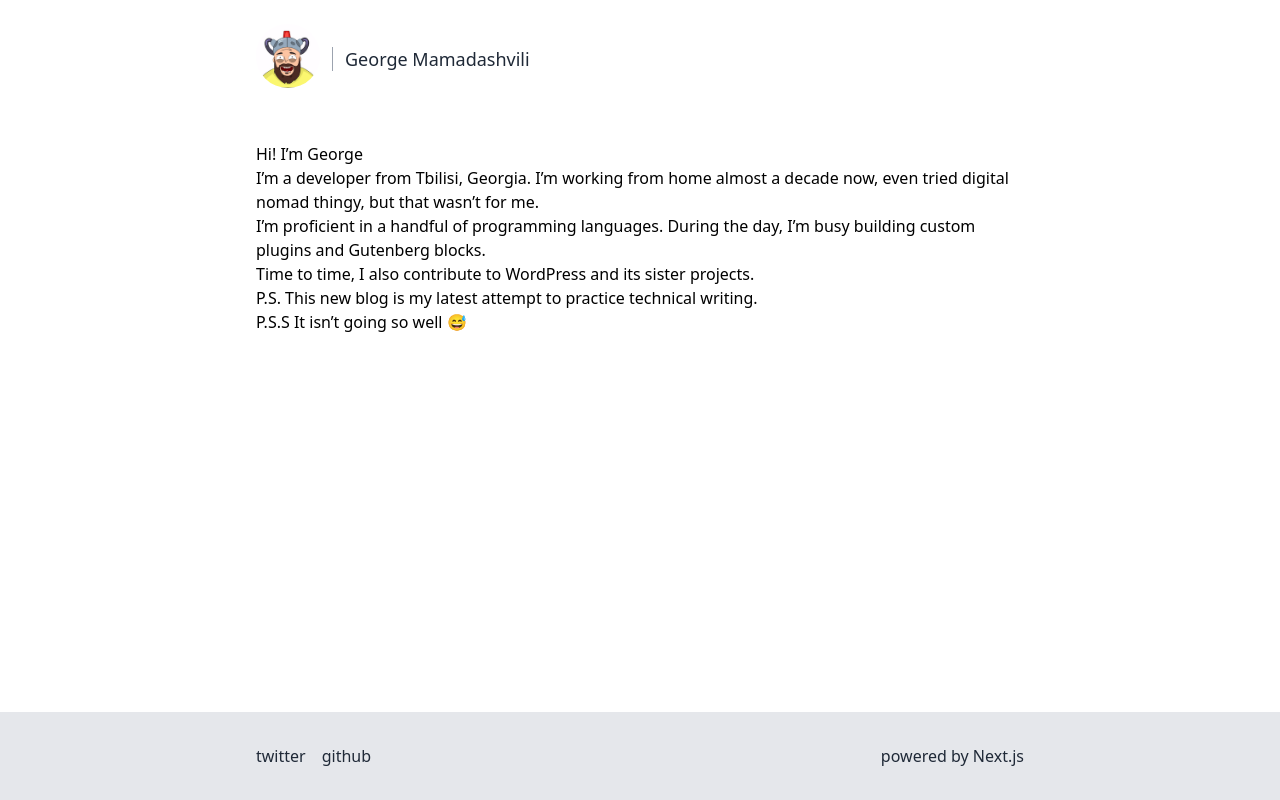
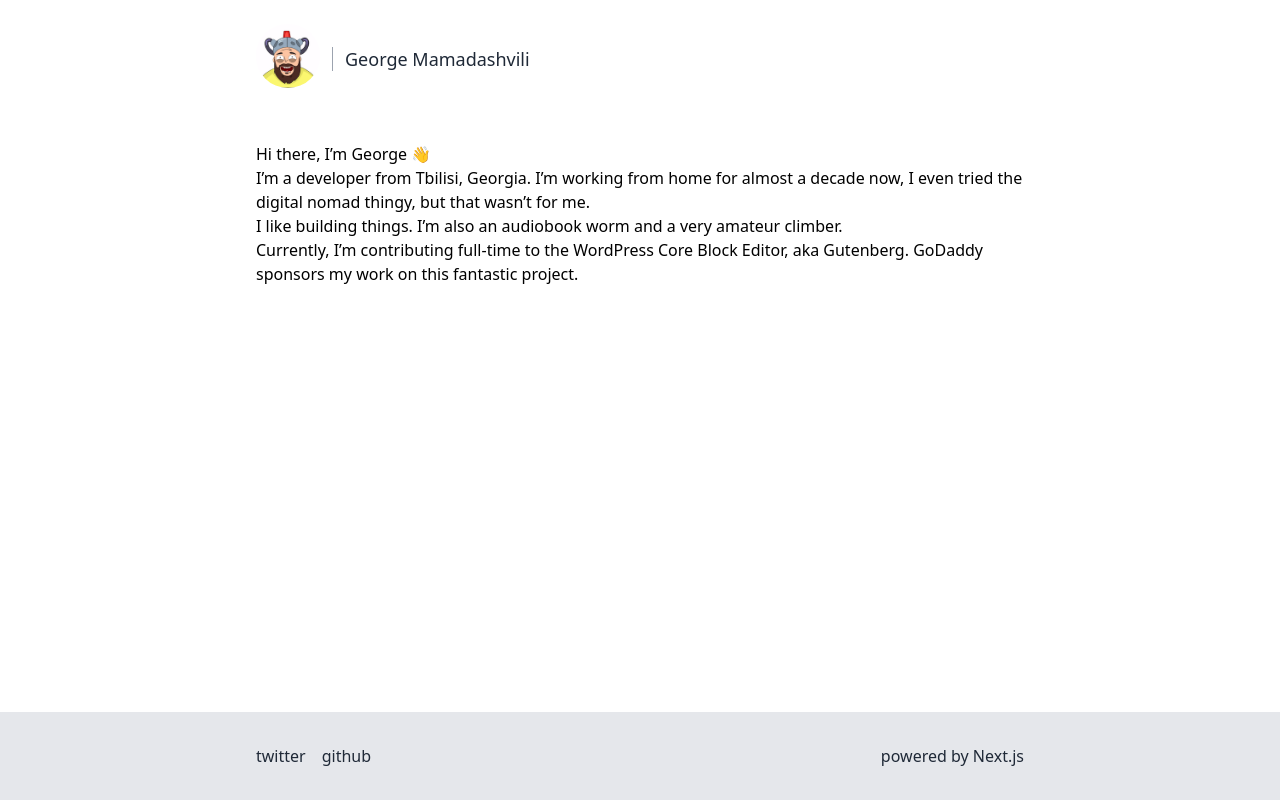
Before and after one commit to Mamaduka/dotcom-next, a Next.js app: page / in a window 1280 px wide. Built offline with nearby package versions, Linux system fonts and the light colour scheme; what @tailwindcss/typography would draw is missing.

Commit message:
Update about page

```diff
--- a/pages/index.js
+++ b/pages/index.js
@@ -4,38 +4,16 @@ export default function Home() {
   return (
     <Layout>
       <article className="mb-12 prose entry lg:prose-lg max-w-none">
-        <h2 className="">Hi! I’m George</h2>
+        <h2 className="">Hi there, I’m George 👋</h2>
         <p>
-          I’m a developer from Tbilisi, Georgia. I’m working from home almost a
-          decade now, even tried digital nomad thingy, but that wasn’t for me.
+          I’m a developer from Tbilisi, Georgia. I’m working from home for almost a decade now, I even tried the digital nomad thingy, but that wasn’t for me.
         </p>
-        <p>
-          I’m proficient in a handful of programming languages. During the day,
-          I’m busy building custom plugins and Gutenberg{' '}
-          <a
-            href="https://github.com/sortabrilliant/"
-            target="_blank"
-            rel="noreferrer noopener"
-          >
-            blocks
-          </a>
-          .
-        </p>
-        <p>
-          Time to time, I also{' '}
-          <a
+        <p>I like building things. I’m also an audiobook worm and a very amateur climber.</p>
+        <p>Currently, I’m <a
             href="https://profiles.wordpress.org/mamaduka"
             target="_blank"
             rel="noreferrer noopener"
-          >
-            contribute
-          </a>{' '}
-          to WordPress and its sister projects.
-        </p>
-        <p>
-          P.S. This new blog is my latest attempt to practice technical writing.
-        </p>
-        <p>P.S.S It isn’t going so well 😅</p>
+          >contributing</a> full-time to the WordPress Core Block Editor, aka Gutenberg. GoDaddy sponsors my work on this fantastic project.</p>
       </article>
     </Layout>
   );
```
